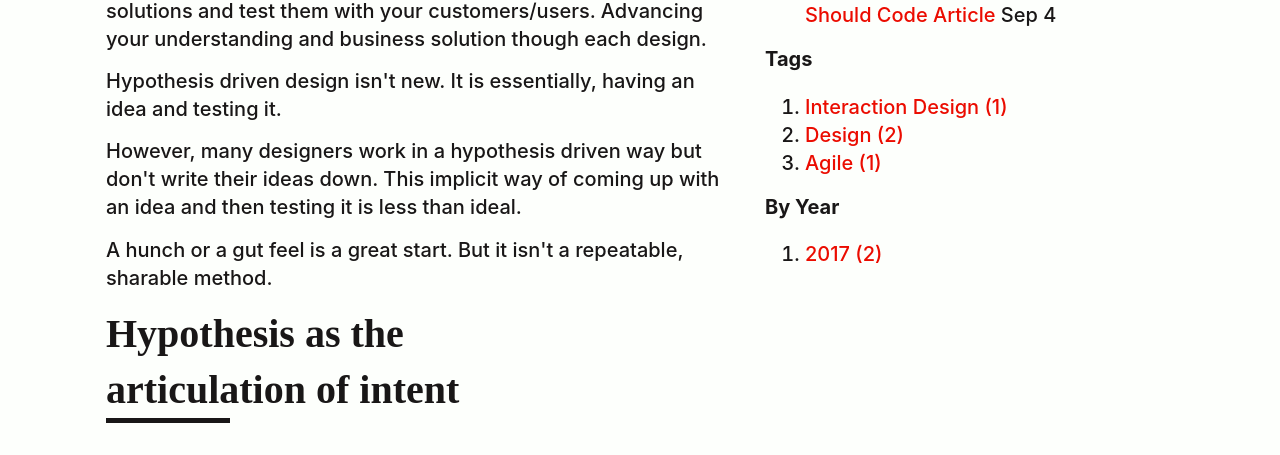
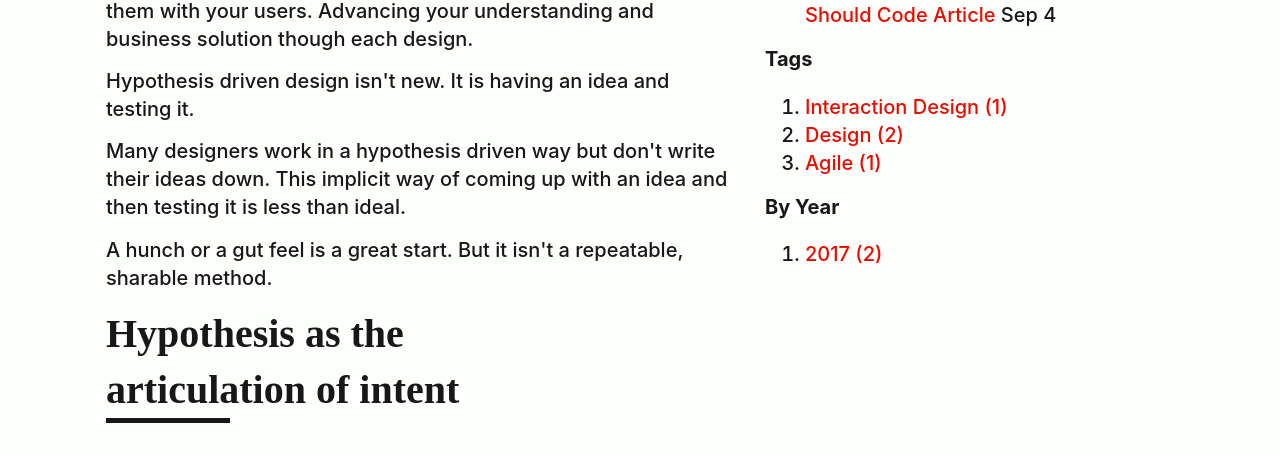
Before and after one commit to GrilloPress/grillopress.github.io, a plain HTML site: page 2017/12/10/hypothesis-driven-design.html in a window 1280 px wide. Shown: the part 645-1100 px from the top of the page. Drawn offline with Linux system fonts and the light colour scheme.

Commit message:
update intro copy

```diff
--- a/2017/12/10/hypothesis-driven-design.html
+++ b/2017/12/10/hypothesis-driven-design.html
@@ -36,9 +36,9 @@ Hypothesis driven design
 <div class='container'>
 <section class='blog-post'>
 <p>In the team I work in, we have adopted a formal way of doing "Hypothesis Driven Design".</p>
-<p>Hypothesis driven design is a process where you design solutions and test them with your customers/users. Advancing your understanding and business solution though each design.</p>
-<p>Hypothesis driven design isn't new. It is essentially, having an idea and testing it.</p>
-<p>However, many designers work in a hypothesis driven way but don't write their ideas down. This implicit way of coming up with an idea and then testing it is less than ideal.</p>
+<p>Hypothesis driven design is where you design solutions and test them with your users. Advancing your understanding and business solution though each design.</p>
+<p>Hypothesis driven design isn't new. It is having an idea and testing it.</p>
+<p>Many designers work in a hypothesis driven way but don't write their ideas down. This implicit way of coming up with an idea and then testing it is less than ideal.</p>
 <p>A hunch or a gut feel is a great start. But it isn't a repeatable, sharable method.</p>
 <h2>Hypothesis as the articulation of intent</h2>
 <p>Hypotheses can be big or small. They are statements that can cover things like changing the colour of a button. Or a wider user need or story.</p>
```
Also changed, not shown: feed.xml (+4 -4 lines).
